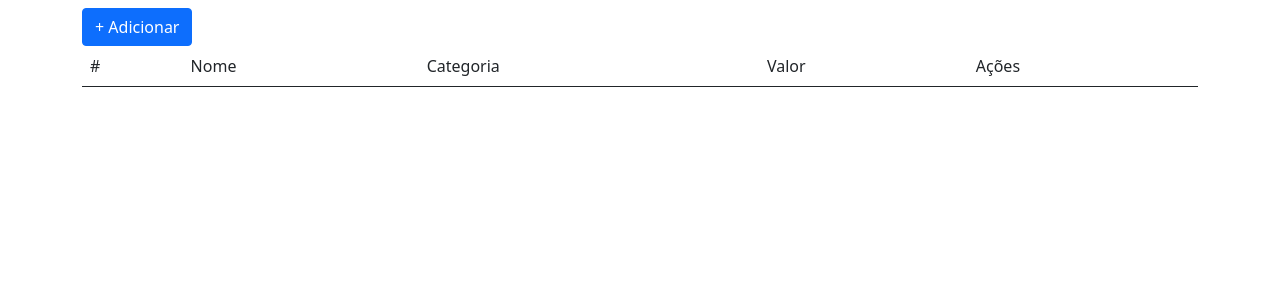
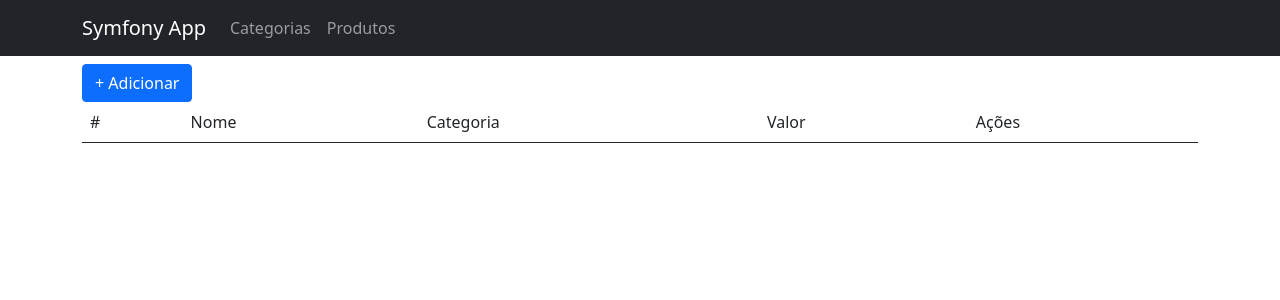
Before and after one commit to ediecs/FirstAppSymfony, a Symfony app: template templates/produto/index.html.twig in a window 1280 px wide. Shown: the top 300 px of the page. Run offline with Twig, Linux system fonts and the light colour scheme; the template is opened without the code that fills it, so the values that code supplies are empty; some libraries are stand-ins or nearby versions.

```diff
--- a/composer.json
+++ b/composer.json
@@ -7,7 +7,7 @@
         "php": ">=8.1",
         "ext-ctype": "*",
         "ext-iconv": "*",
-        "doctrine/annotations": "^1.0",
+        "doctrine/annotations": "^1.13",
         "doctrine/doctrine-bundle": "^2.7",
         "doctrine/doctrine-migrations-bundle": "^3.2",
         "doctrine/orm": "^2.13",
--- a/templates/base.html.twig
+++ b/templates/base.html.twig
@@ -15,6 +15,21 @@
         {% endblock %}
     </head>
     <body>
+        <nav class="navbar navbar-expand navbar-dark bg-dark">
+            <div class="container">
+                <a class="navbar-brand" href="#">Symfony App</a>
+                <div class="collapse navbar-collapse">
+                    <ul class="navbar-nav">
+                        <li class="nav-item">
+                            <a class="nav-link" href="{{ path('categoria_index')}}">Categorias</a>
+                        </li>
+                        <li class="nav-item">
+                            <a class="nav-link" href="{{ path('produto_index')}}">Produtos</a>
+                        </li>
+                    </ul>
+                </div>
+            </div>
+        </nav>
         <div class="container">
             {% block body %}{% endblock %}
         </div>
```
Also changed, not shown: src/Entity/Produto.php (+16 -0 lines), 1 other file.
